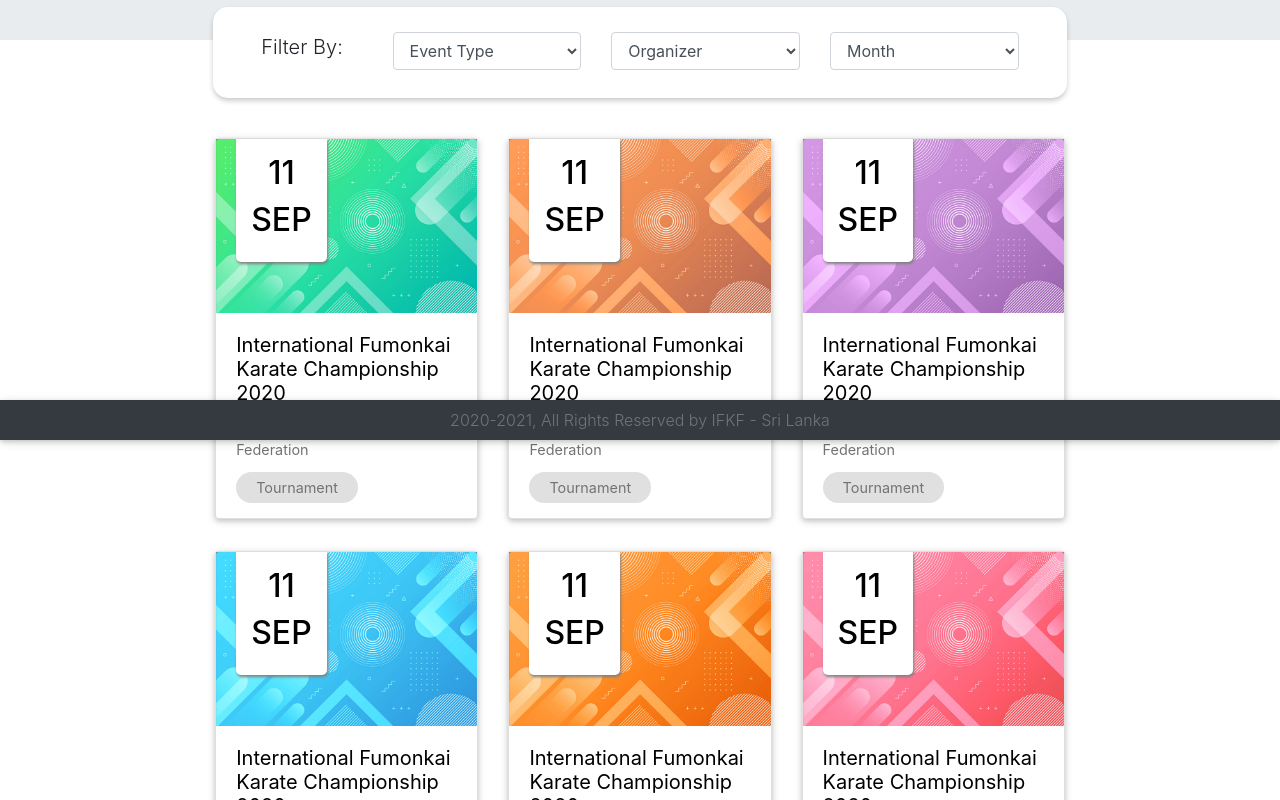
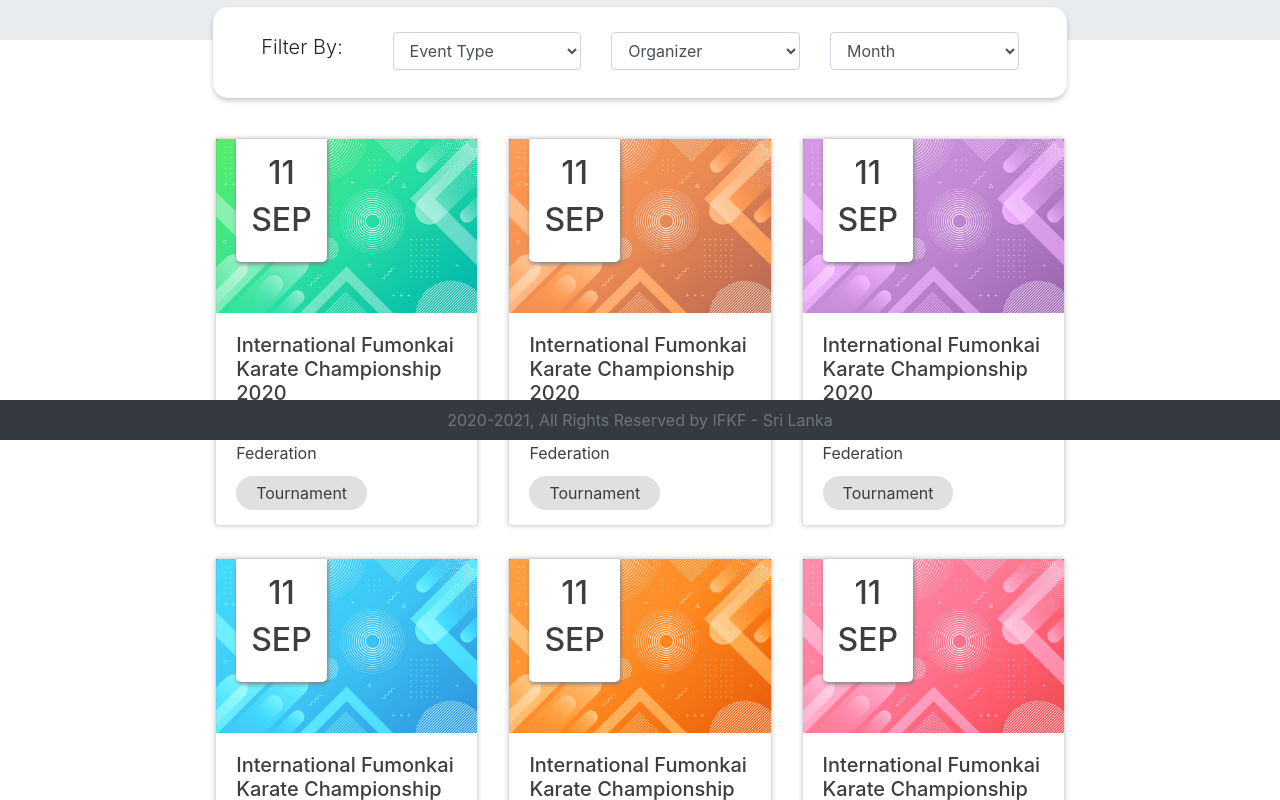
Before and after one commit to shamoda/ifkf-front-end, a React (Create React App) app: page /events in a window 1280 px wide. Shown: the part 360-1160 px from the top of the page. Built offline with nearby package versions, Linux system fonts and the light colour scheme.

Commit message:
custom css added to main Events page

```diff
--- a/src/Components/Events/EventsMain.css
+++ b/src/Components/Events/EventsMain.css
@@ -2,6 +2,7 @@
 .link {
     color: #000000;
     text-decoration: none;
+    transition: transform .3s;
 }
 
 /*hover over link*/
@@ -10,3 +11,21 @@
     text-decoration: none;
     transform: scale(1.1);
 }
+
+/*card shadow*/
+.shadowC {
+    box-shadow: 0 0 5px rgba(0, 0, 0, 0.2);
+    color: #3e3e3e;
+}
+
+/*date card styles*/
+.date {
+    position: absolute;
+    top: 0;
+    left: 20px;
+    text-align: center;
+    background-color: #ffffff;
+    padding: 15px;
+    border-radius: 0 0 5px 5px;
+    box-shadow: 1px 2px 4px #808080;
+}
--- a/src/Components/Events/EventsMain.js
+++ b/src/Components/Events/EventsMain.js
@@ -11,7 +11,6 @@
         return(
             <div>
                 <div className="jumbotron jumbotron-fluid shadow-none" style={{position:'relative', top: '-5px'}}>
-
                     <div className={"col"}>
                         <div className={"row"}>
                             <div className={"col"}>
@@ -88,12 +87,11 @@
                         </div>
                         <div className={"col-9"} style={{padding:'0 4%'}}>
                             <div className={"card-deck py-3 px-1"}>
-                                <Link to={"http://google.com"} className={"card link"} style={{width:'20rem'}}>
+                                <Link to={"/events/eventid"} className={"card link shadowC"} style={{width:'18rem'}}>
                                     <div style={{position:'relative', backgroundColor: '#808080'}}>
                                         <img className={"card-img-top"} alt={"card-1"}
                                              src={require('../../Assets/events-bg1.jpg')}/>
-                                            <div style={{position:'absolute', top:'0px', left:'20px', textAlign:'center',
-                                                backgroundColor: '#ffffff', padding:'15px', borderRadius:'0 0 5px 5px', boxShadow:'1px 2px 3px #808080' }}>
+                                        <div className={"date"}>
                                              <h2>11</h2>
                                              <h2>SEP</h2>
                                         </div>
@@ -111,12 +109,11 @@
                                         </p>
                                     </div>
                                 </Link>
-                                <Link to={"http://google.com"} className={"card link"} style={{width:'20rem'}}>
+                                <Link to={"http://google.com"} className={"card link shadowC"} style={{width:'18rem'}}>
                                     <div style={{position:'relative', backgroundColor: '#808080'}}>
                                         <img className={"card-img-top"} alt={"card-2"}
                                              src={require('../../Assets/events-bg4.jpg')}/>
-                                            <div style={{position:'absolute', top:'0px', left:'20px', textAlign:'center',
-                                                backgroundColor: '#ffffff', padding:'15px', borderRadius:'0 0 5px 5px', boxShadow:'1px 2px 3px #808080' }}>
+                                        <div className={"date"}>
                                             <h2>11</h2>
                                             <h2>SEP</h2>
                                          </div>
@@ -134,12 +131,11 @@
                                         </p>
                                     </div>
                                 </Link>
-                                <Link to={"http://google.com"} className={"card link"} style={{width:'20rem'}}>
+                                <Link to={"http://google.com"} className={"card link shadowC"} style={{width:'18rem'}}>
                                     <div style={{position:'relative', backgroundColor: '#808080'}}>
                                         <img className={"card-img-top"} alt={"card-3"}
                                              src={require('../../Assets/events-bg3.jpg')}/>
-                                        <div style={{position:'absolute', top:'0px', left:'20px', textAlign:'center',
-                                             backgroundColor: '#ffffff', padding:'15px', borderRadius:'0 0 5px 5px', boxShadow:'1px 2px 3px #808080' }}>
+                                        <div className={"date"}>
                                             <h2>11</h2>
                                             <h2>SEP</h2>
                                         </div>
@@ -159,12 +155,11 @@
                                 </Link>
                             </div>
                             <div className={"card-deck py-3 px-1"}>
-                                <Link to={"http://google.com"} className={"card link"} style={{width:'20rem'}}>
+                                <Link to={"http://google.com"} className={"card link shadowC"} style={{width:'18rem'}}>
                                     <div style={{position:'relative', backgroundColor: '#808080'}}>
                                         <img className={"card-img-top"} alt={"card-4"}
                                              src={require('../../Assets/events-bg2.jpg')}/>
-                                        <div style={{position:'absolute', top:'0px', left:'20px', textAlign:'center',
-                                            backgroundColor: '#ffffff', padding:'15px', borderRadius:'0 0 5px 5px', boxShadow:'1px 2px 3px #808080' }}>
+                                        <div className={"date"}>
                                             <h2>11</h2>
                                             <h2>SEP</h2>
                                         </div>
@@ -182,12 +177,11 @@
                                         </p>
                                     </div>
                                 </Link>
-                                <Link to={"http://google.com"} className={"card link"} style={{width:'20rem'}}>
+                                <Link to={"http://google.com"} className={"card link shadowC"} style={{width:'18rem'}}>
                                     <div style={{position:'relative', backgroundColor: '#808080'}}>
                                         <img className={"card-img-top"} alt={"card-5"}
                                              src={require('../../Assets/events-bg5.jpg')}/>
-                                        <div style={{position:'absolute', top:'0px', left:'20px', textAlign:'center',
-                                            backgroundColor: '#ffffff', padding:'15px', borderRadius:'0 0 5px 5px', boxShadow:'1px 2px 3px #808080' }}>
+                                        <div className={"date"}>
                                             <h2>11</h2>
                                             <h2>SEP</h2>
                                         </div>
@@ -205,12 +199,11 @@
                                         </p>
                                     </div>
                                 </Link>
-                                <Link to={"http://google.com"} className={"card link"} style={{width:'20rem'}}>
+                                <Link to={"http://google.com"} className={"card link shadowC"} style={{width:'18rem'}}>
                                     <div style={{position:'relative', backgroundColor: '#808080'}}>
                                         <img className={"card-img-top"} alt={"card-6"}
                                              src={require('../../Assets/events-bg6.jpg')}/>
-                                        <div style={{position:'absolute', top:'0px', left:'20px', textAlign:'center',
-                                            backgroundColor: '#ffffff', padding:'15px', borderRadius:'0 0 5px 5px', boxShadow:'1px 2px 3px #808080' }}>
+                                        <div className={"date"}>
                                             <h2>11</h2>
                                             <h2>SEP</h2>
                                         </div>
@@ -233,7 +226,6 @@
                         <div className={"col"}>
                         </div>
                     </div>
-
                 </div>
             </div>
         )
--- a/src/Components/FrontEnd.js
+++ b/src/Components/FrontEnd.js
@@ -8,6 +8,7 @@
 import ShopHome from './SHOP/Views/Home/ShopHome'
 import AddEquipment from './Equipment/AddEquipment';
 import EventsMain from './Events/EventsMain';
+import EventDescription from "./Events/EventDescription";
 
 class FrontEnd extends Component {
 
@@ -30,7 +31,7 @@
                         <Route path="/equipment" component={AddEquipment} />
                         <Route path="/shop" component={ShopHome} />
                         <Route exact path="/events" component={EventsMain} />
-
+                        <Route exact path="/events/eventid" component={EventDescription} />
 
                         <Route component={NotFound} />
 
--- a/src/bootstrap.css
+++ b/src/bootstrap.css
@@ -1 +1 @@
-@import url(https://unpkg.com/bootstrap@4.3.1/dist/css/bootstrap.min.css)
+@import url(https://unpkg.com/bootstrap@4.3.1/dist/css/bootstrap.min.css);
--- a/src/index.js
+++ b/src/index.js
@@ -1,7 +1,3 @@
-import '@fortawesome/fontawesome-free/css/all.min.css';
-import 'bootstrap-css-only/css/bootstrap.min.css';
-import 'mdbreact/dist/css/mdb.css';
-
 // import 'mdbreact/dist/css/mdb-free.css';
 // import "./assets/scss/mdb-free.scss";
 
```
Lines whose indentation alone changed are shown as unchanged.
